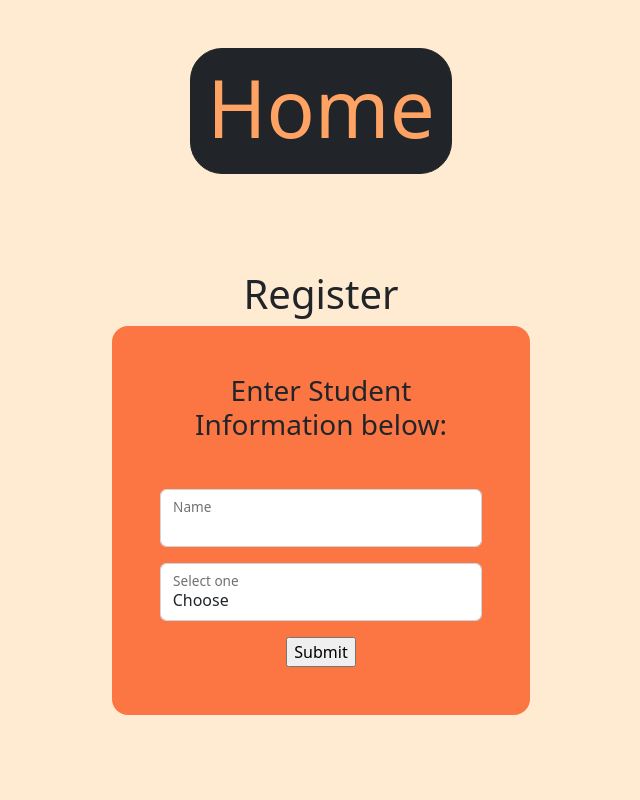
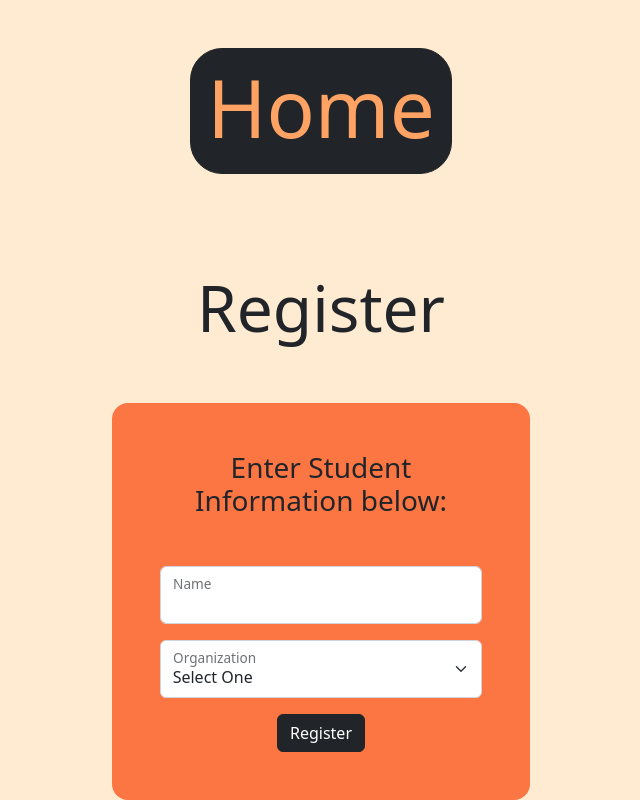
Before and after one commit to hkelley534/flask, a Flask app: page /addStudentOrganisation in a window 1280 px wide. Shown: the whole page, without its empty margins (319-959 px from the left). Run offline with Flask 2, Linux system fonts and the light colour scheme.

Commit message:
updated format

```diff
--- a/templates/form.html
+++ b/templates/form.html
@@ -13,7 +13,7 @@
         <label class="mb-5"for="number">Number</label>
       </div>
       <div class="pb-5">
-        <input type="submit" value="Submit">
+        <button type="submit" class="btn btn-dark">Submit</button>
       </div>
     </form>
   </div>
--- a/templates/index.html
+++ b/templates/index.html
@@ -6,13 +6,13 @@
   <div class="pt-5">
     <div class="py-5">
       <a href="/calculate" class="btn btn-dark rounded-5 text-light-orange" type="button">
-        <h1 class="p-3">Calculate!</h1>
+        <h1 class="text-md p-3">Calculate!</h1>
       </a>
     </div>
 
     <div class="py-5">
       <a href="/addStudentOrganisation" class="btn btn-dark rounded-5 text-light-orange" type="button">
-        <h1 class="p-3">Add Student Org!</h1>
+        <h1 class="text-md p-3">Add Student Org!</h1>
       </a>
     </div>
   </div>
--- a/templates/result.html
+++ b/templates/result.html
@@ -5,9 +5,9 @@
   {{ super() }}
 
   <div class="col-md-3 bg-orange text-center rounded-5">
-    <h3 class="text-dy m-5">{{HTMLresponse}}</h3>
+    <h3 class="text-sm m-5">{{HTMLresponse}}</h3>
     <a class="btn btn-dark rounded-5 text-light-orange float-left m-5" href="/calculate">
-      <h1 class="p-1 text-md">Calculate Again!</h1>
+      <h1 class="p-1 text-sm">Calculate Again!</h1>
     </a>
   </div>
 {% endblock %}
--- a/templates/studentForm.html
+++ b/templates/studentForm.html
@@ -4,29 +4,29 @@
 
   {{ super() }}
 
-  <h1>Register</h1>
+  <h1 class="text-md pb-5">Register</h1>
 
   <div class="col-md-4 bg-orange text-center rounded-4">
     <h3 class="text-dark my-5 px-5">Enter Student Information below:</h3>
 
     <form class="px-5" method="post">
       <div class="form-floating mb-3">
-        <input class="form-control" type="name" name="inputName" required>
-        <label class="mb-5" for="inputName">Name</label>
+        <input class="form-control" type="name" name="name" required>
+        <label class="mb-5" for="name">Name</label>
       </div>
       <div class="form-floating mb-3">
-        <select class="form-control" name="inputOrg" required>
-          <option value="" disabled selected>Choose</option>
-          <option value="{org1}">{org1}</option>
-          <option value="{org2}">{org2}</option>
-          <option value="{org3}">{org3}</option>
-          <option value="{org4}">{org4}</option>
-          <option value="{org5}">{org5}</option>
+        <select class="form-select" name="org" required>
+          <option value="" disabled selected>Select One</option>
+          <option value="Charlotte Hack">Charlotte Hack</option>
+          <option value="Code 9">Code 9</option>
+          <option value="Women Who Code">Women Who Code</option>
+          <option value="Runtime Terror">Runtime Terror</option>
+          <option value="49th Security Division">49th Security Division</option>
         </select>
-        <label class="mb-5" for="inputOrg">Select one</label>
+        <label class="mb-5" for="inputOrg">Organization</label>
       </div>
       <div class="pb-5">
-        <input type="submit" value="Submit">
+        <button type="submit" class="btn btn-dark">Register</button>
       </div>
     </form>
   </div>
```
Also changed, not shown: templates/StudentDetails.html (+17 -4 lines).
